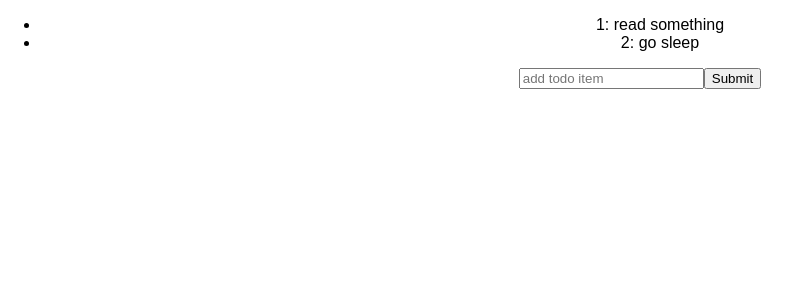
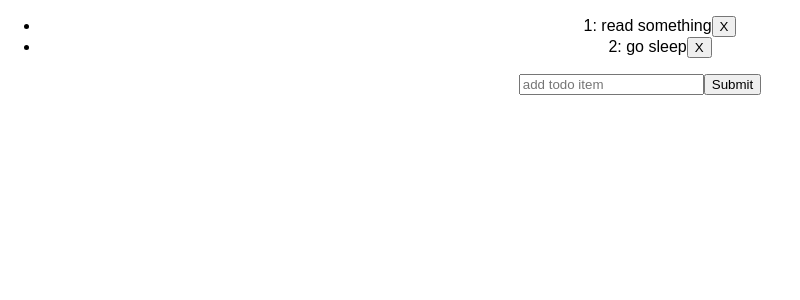
Before and after one commit to ankeris/react-personal-training, a React (Create React App) app: page / in a window 1280 px wide. Shown: the top 300 px of the page, without its empty margins (0-800 px from the left). Built offline with nearby package versions, Linux system fonts and the light colour scheme.

Commit message:
Delete item added

```diff
--- a/src/components/TodoList.js
+++ b/src/components/TodoList.js
@@ -14,17 +14,28 @@ export default class TodoList extends React.Component {
     submitTodo = (ev) => {
         ev.preventDefault();
         this.setState({
-            todos: this.state.todos.push(this.state.text)
+            todos: [...this.state.todos, this.state.text]
+        })
+    }
+    deleteItem = (number) => {
+        let newList = [...this.state.todos];
+        newList.splice(number, 1)
+        this.setState({
+            todos: newList
         })
     }
     render() {
         return (
             <React.Fragment>
                 <ul>
-                    {this.state.todos.map((item, i) =>
+                    {this.state.todos.map((item, number) =>
                         (
-                            <li key={i}>{i + 1}: {item}</li>
-                        ))}
+                            <li key={number}>
+                                {number + 1}: {item}
+                                <button onClick={() => this.deleteItem(number)}>X</button>
+                            </li>
+                        ))
+                    }
                 </ul>
 
                 <form onSubmit={this.submitTodo}>
```
